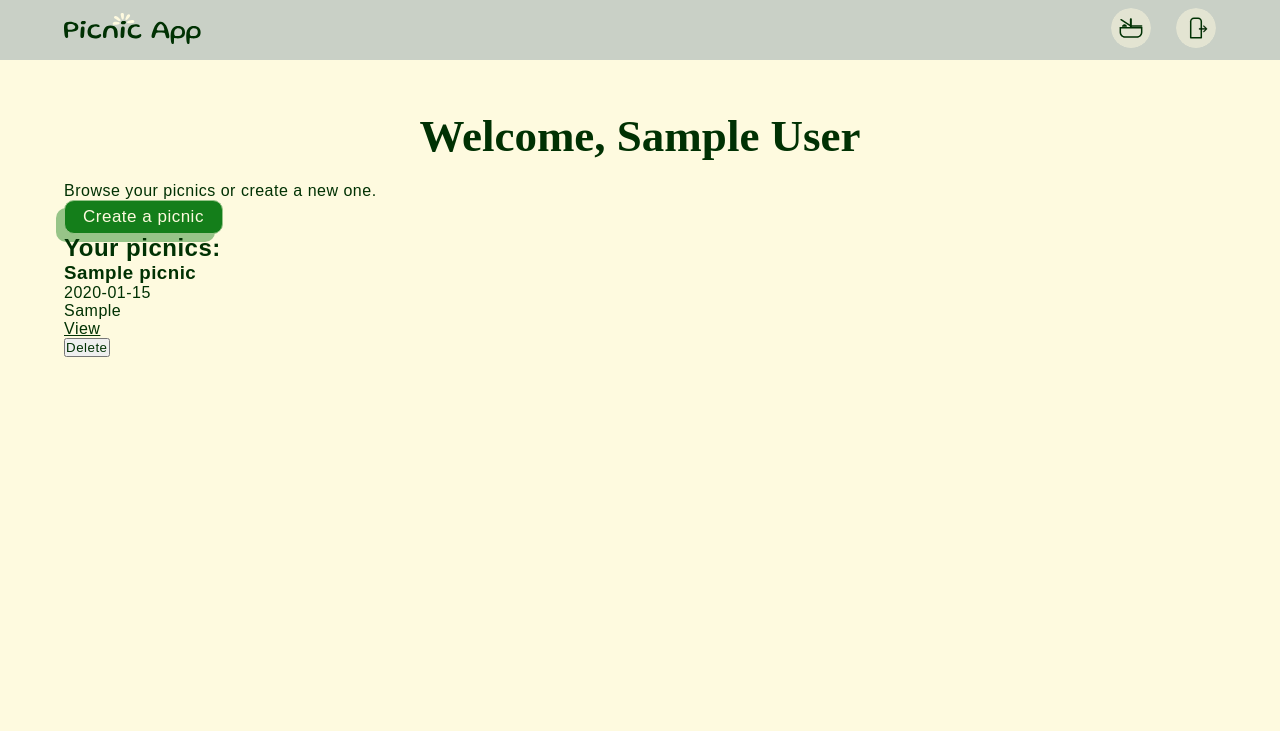
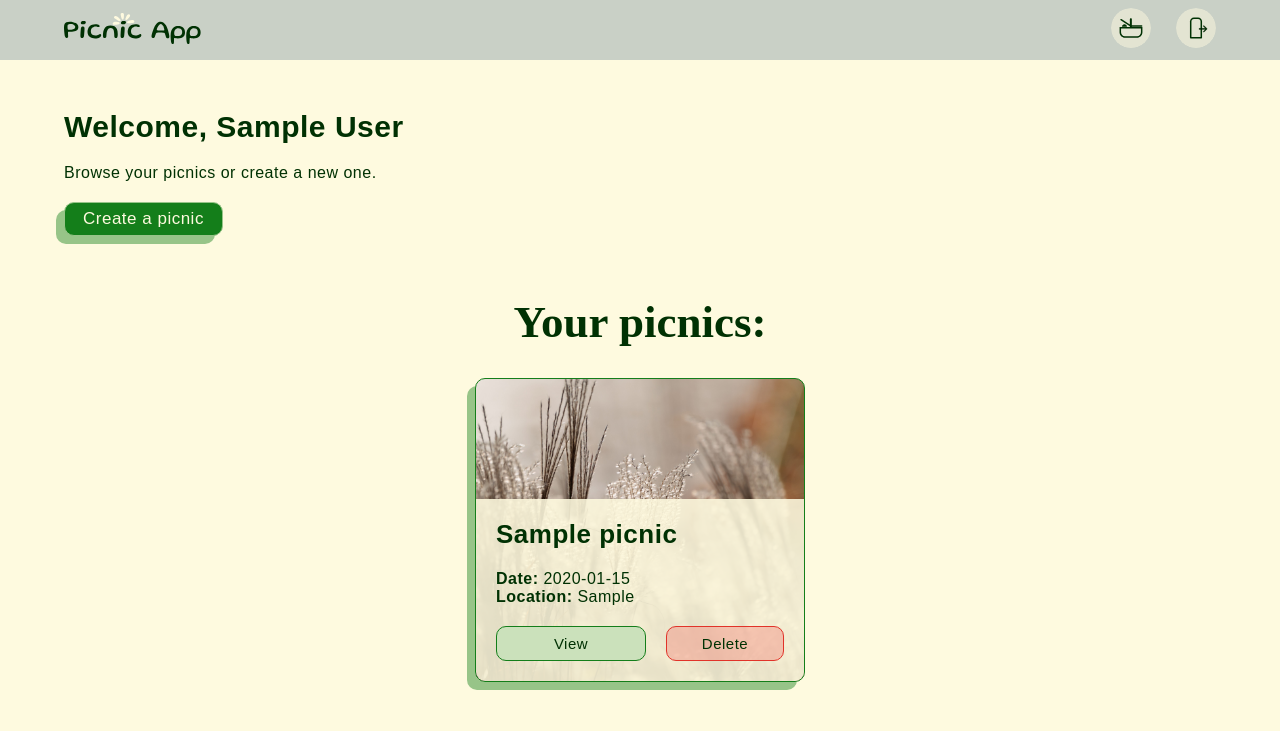
Before and after one commit to Jenea-G/web-project-1, a Flask app: page /picnics in a window 1280 px wide. Shown: the top 731 px of the page. Run offline with Flask 3, Linux system fonts and the light colour scheme; a user stored in the database is signed in; tables that the repository leaves empty hold one stand-in row (values such as "Sample post"); some web fonts are replaced.

Commit message:
add picnics page style

```diff
--- a/static/css/style.css
+++ b/static/css/style.css
@@ -15,6 +15,7 @@
     --primary-light-50: #CBE1BB;
     --secondary: #E13329;
     --secondary-light: #F29E8F;
+    --secondary-light-50: #f29e8f8a;
     --header-bg: #C9D0C6;
     --background: #FEFADF;
     --background-50: rgb(254, 250, 223, 0.6);
@@ -78,6 +79,17 @@ h1 {
     font-family: 'Gluten';
     letter-spacing: 0px;
     text-align: center;
+    margin-bottom: 30px;
+}
+
+h2 {
+    font-size: 30px;
+    font-weight: 900;
+    margin-bottom: 20px;
+}
+
+h3 {
+    font-size: 26px;
     margin-bottom: 20px;
 }
 
@@ -95,11 +107,11 @@ h1 {
 
 .div-btn {
     position: absolute;
-    bottom: 60px;
+    bottom: 15%;
     left: 50%;
     transform: translateX(-50%);
     display: flex;
-    gap: 40px;
+    gap: 50px;
 }
 
 .btn {
@@ -222,26 +234,6 @@ h1 {
     text-decoration: underline;
 }
 
-@media (max-width: 768px) {
-    .form-grid {
-        display: grid;
-        grid-template-columns: repeat(1, 350px);
-        grid-gap: 50px;
-        justify-content: center;
-    }
-
-    .form-grid .div-special {
-        margin: 0;
-    }
-
-    .join-picnic-bg {
-        transform: scale(-1, -1);
-        position: relative;
-        left: -10px;
-    }
-}
-
-
 .register-img {
     height: 390px;
     background-image: url(/static/images/register-img.jpg);
@@ -317,3 +309,123 @@ h1 {
 .form-grid.form-grid--join {
     padding: 0;
 }
+
+/* picnics page style */
+.intro {
+    margin-bottom: 60px;
+}
+
+.intro p {
+    margin-bottom: 20px;
+}
+
+.picnics-grid {
+    display: flex;
+    flex-wrap: wrap;
+    justify-content: center;
+    gap: 40px;
+}
+
+.picnic-card {
+    width: 330px;
+    border: 1px solid var(--primary);
+    border-radius: var(--radius);
+    overflow: hidden;
+    background-image: url(/static/images/picnic-img.jpg);
+    background-size: cover;
+    background-position: center;
+    box-shadow: -8px 8px 0 0 var(--primary-light);
+    /* height: 120px; */
+    transition: 0.3s;
+}
+
+.picnic-card:hover {
+    /* box-shadow: none; */
+}
+
+.picnic-card-img {}
+
+.picnic-card-content {
+    margin-top: 120px;
+    padding: 20px;
+    /* background-image: url(/static/images/picnic-img.jpg); */
+    background-size: cover;
+    background-position: center;
+    background-repeat: no-repeat;
+    background-color: #fefadfe0;
+}
+
+.picnic-card-content span {
+    font-weight: 600;
+}
+
+.picnic-card-actions {
+    margin-top: 20px;
+    display: flex;
+    gap: 20px;
+}
+
+.picnic-action {
+    flex: 1;
+    text-decoration: none;
+    cursor: pointer;
+    padding: 8px 16px;
+    border: 1px solid var(--primary);
+    border-radius: var(--radius);
+    background-color: var(--primary-light-50);
+    font-size: 15px;
+    text-align: center;
+    transition: 0.3s;
+}
+
+.picnic-action-delete {
+    padding: 0;
+    background-color: var(--secondary-light-50);
+    border-color: var(--secondary);
+}
+
+.picnic-action-delete button {
+    display: block;
+    width: 100%;
+    height: 100%;
+    padding: 8px 16px;
+    border: none;
+    background: transparent;
+    font: inherit;
+    cursor: pointer;
+}
+
+.picnic-action:hover {
+    /* opacity: 0.6; */
+    /* scale: 1.04; */
+    transform: translate(1px, -1px);
+    color: var(--primary);
+}
+
+
+@media (max-width: 768px) {
+    .form-grid {
+        display: grid;
+        grid-template-columns: repeat(1, 350px);
+        grid-gap: 50px;
+        justify-content: center;
+    }
+
+    .form-grid .div-special {
+        margin: 0;
+    }
+
+    .join-picnic-bg {
+        transform: scale(-1, -1);
+        position: relative;
+        left: -10px;
+    }
+
+
+}
+
+@media (max-width: 1000px) {
+    .picnics-grid {
+        grid-template-columns: repeat(2, 1fr);
+    }
+}
--- a/templates/picnics.html
+++ b/templates/picnics.html
@@ -2,33 +2,47 @@
 {% block content %}
 <section>
     <div class="container">
-
-        <h1>Welcome, {{ current_user.name }}</h1>
+        <div class="intro">
+            <h2>Welcome, {{ current_user.name }}</h2>
 
             <p>Browse your picnics or create a new one.</p>
             <a class="btn btn-small btn-small-shadow" href="{{ url_for('create_picnic') }}">
                 Create a picnic
             </a>
+        </div>
+
         <div>
-            <!-- Check if the user has books -->
+            <!-- Check if the user has picnics -->
             {% if picnics|length == 0 %}
             <p>There are no picnics yet.</p>
             {% else %}
             <!-- display picnic if there are picnics -->
-            <h2>Your picnics:</h2>
+            <h1>Your picnics:</h1>
+            <div class="picnics-grid">
+
                 {% for picnic in picnics %}
-
+                <div class="picnic-card">
+                    <div class="picnic-card-img"></div>
+                    <div class="picnic-card-content">
                         <h3>{{ picnic.picnic_name }}</h3>
-            <p>{{ picnic.date }}</p>
-            <p>{{ picnic.location }}</p>
-            <div>
-                <a href="{{ url_for('picnic', picnic_id=picnic.id) }}">View</a>
-                <form action="{{ url_for('delete_picnic', picnic_id=picnic.id) }}" method="POST">
+                        <p><span>Date: </span>{{ picnic.date }}</p>
+                        <p><span>Location: </span>{{ picnic.location }}</p>
+                        <div class="picnic-card-actions">
+                            <a href="{{ url_for('picnic', picnic_id=picnic.id) }}" class="picnic-action">View</a>
+                            <form action="{{ url_for('delete_picnic', picnic_id=picnic.id) }}" method="POST"
+                                class="picnic-action picnic-action-delete">
                                 <button type="submit">Delete</button>
                             </form>
                         </div>
+                    </div>
+
+                </div>
+
+
 
                 {% endfor %}
+            </div>
+
             {% endif %}
         </div>
 
```
Also changed, not shown: static/images/picnic-img.jpg (added). Lines whose indentation alone changed are shown as unchanged.
